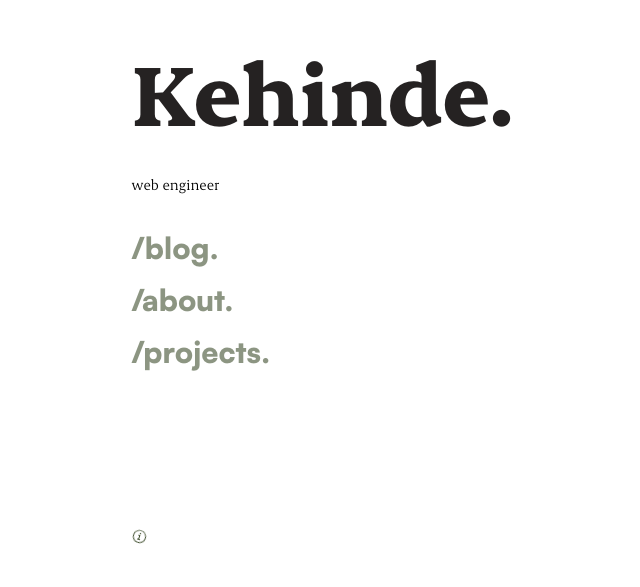
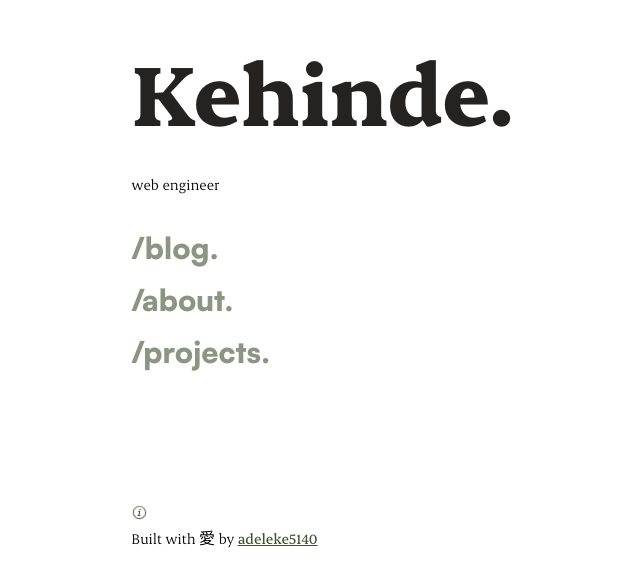
Before and after one commit to adeleke5140/portfolio-v2, a Next.js app: page / in a window 1280 px wide. Shown: the part 241-828 px from the top of the page, without its empty margins (86-726 px from the left). Built offline with nearby package versions, Linux system fonts and the light colour scheme.

Commit message:
add footer section

```diff
--- a/src/pages/index.tsx
+++ b/src/pages/index.tsx
@@ -56,7 +56,18 @@ export default function Home() {
           </p>
         </nav>
         <div className="font-erode text-sm sm:text-base absolute bottom-0 pb-2">
-          <DynamicHoverComponent />
+          <div className="hidden md:block ">
+            <DynamicHoverComponent />
+          </div>
+          <p className="block font-erode">
+            Built with 愛 by{" "}
+            <a
+              href="https://github.com/adeleke5140"
+              className="font-medium underline text-link-color"
+            >
+              adeleke5140
+            </a>{" "}
+          </p>
         </div>
       </section>
     </>
```
